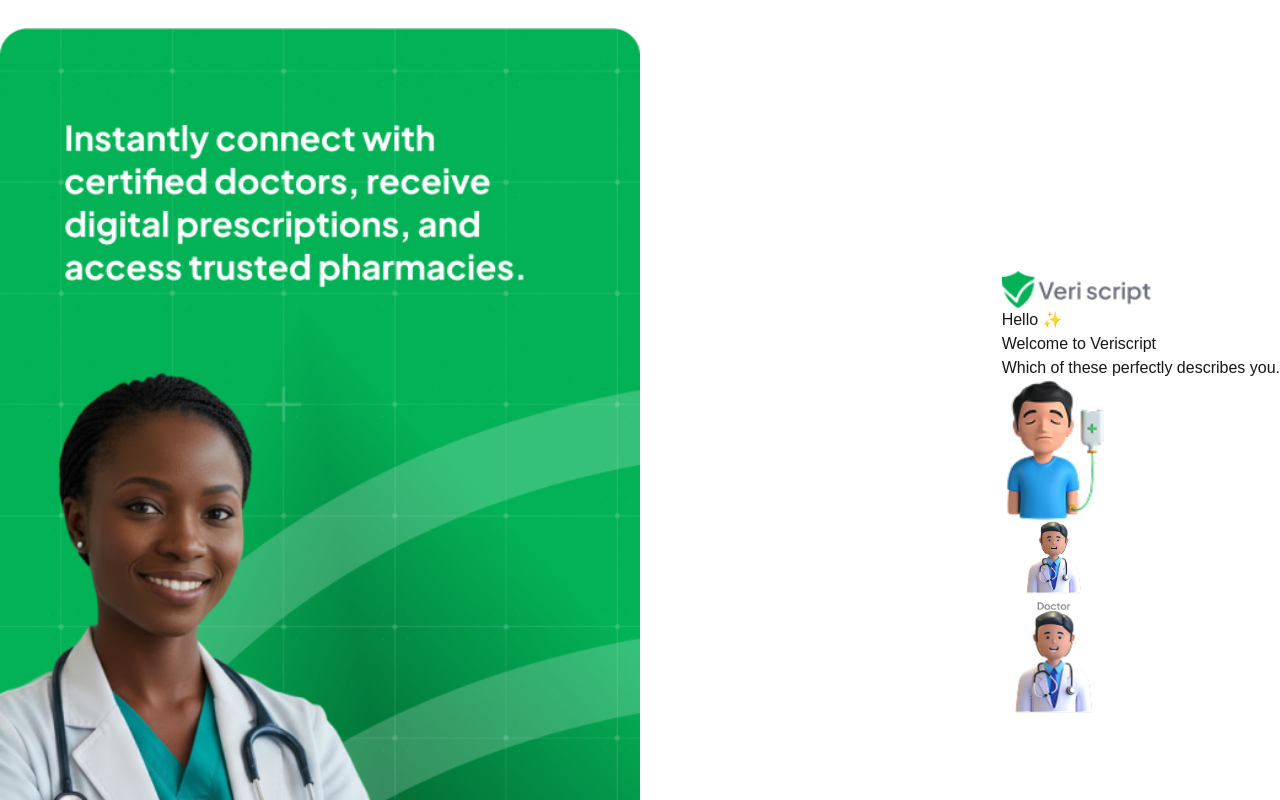
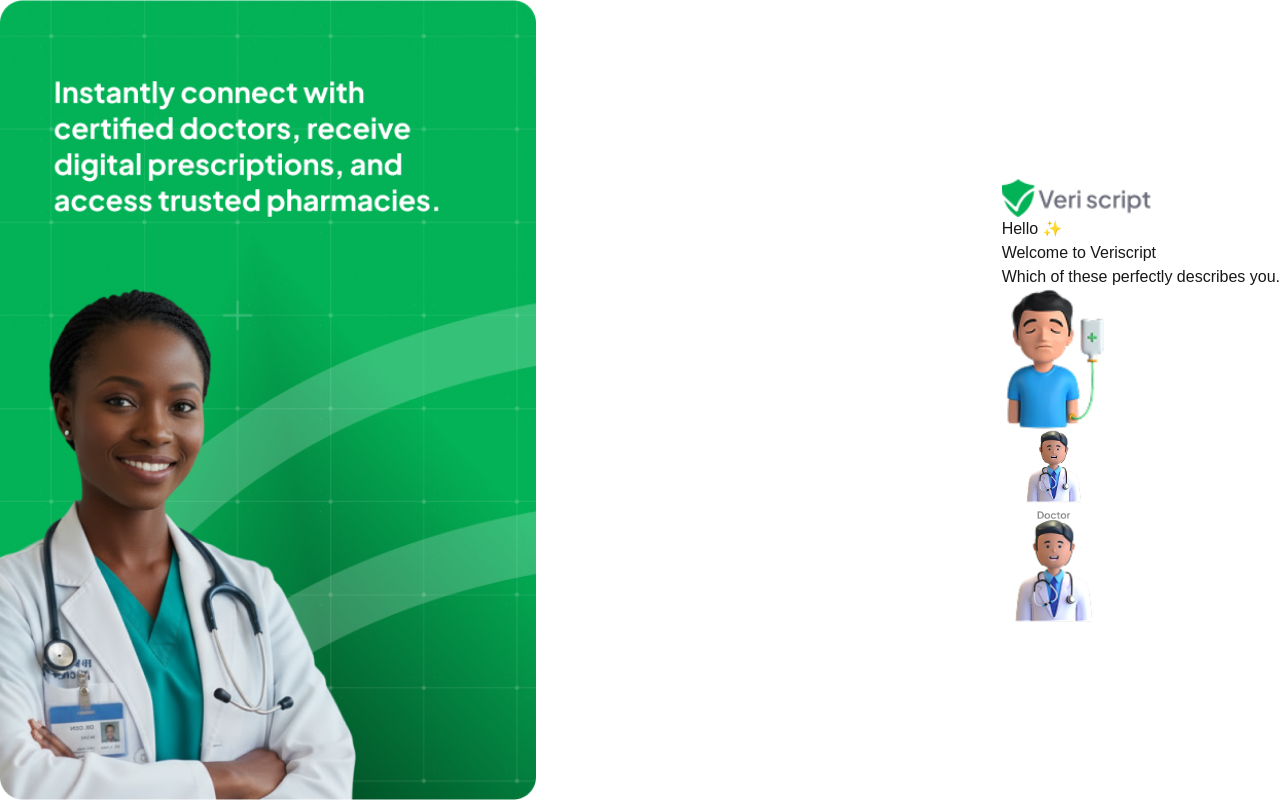
Before and after one commit to greydev28/Veriscript, a Next.js app: page /dashboard in a window 1280 px wide. Shown: the top 800 px of the page. Built offline with nearby package versions, Linux system fonts and the light colour scheme.

Commit message:
image fixed

```diff
--- a/src/app/dashboard/page.tsx
+++ b/src/app/dashboard/page.tsx
@@ -10,13 +10,13 @@ export default function dashboard() {
   return (
     <section className=" w-full max-h-screen bg-white over-flow-hidden">
       <div className="max-w-7xl mx-auto flex justify-between items-center">
-        <div className=" mt-[27.5px] w-1/2">
+        <div className="w-fit flex items-center h-screen max-h-screen overflow-hidden">
           <Image
             src="/profile-images.png"
             alt="welcome"
             width={777}
-            height={521}
-            className="object-contain"
+            height={400}
+            className="object-contain h-full w-full"
             priority
           />
         </div>
```
